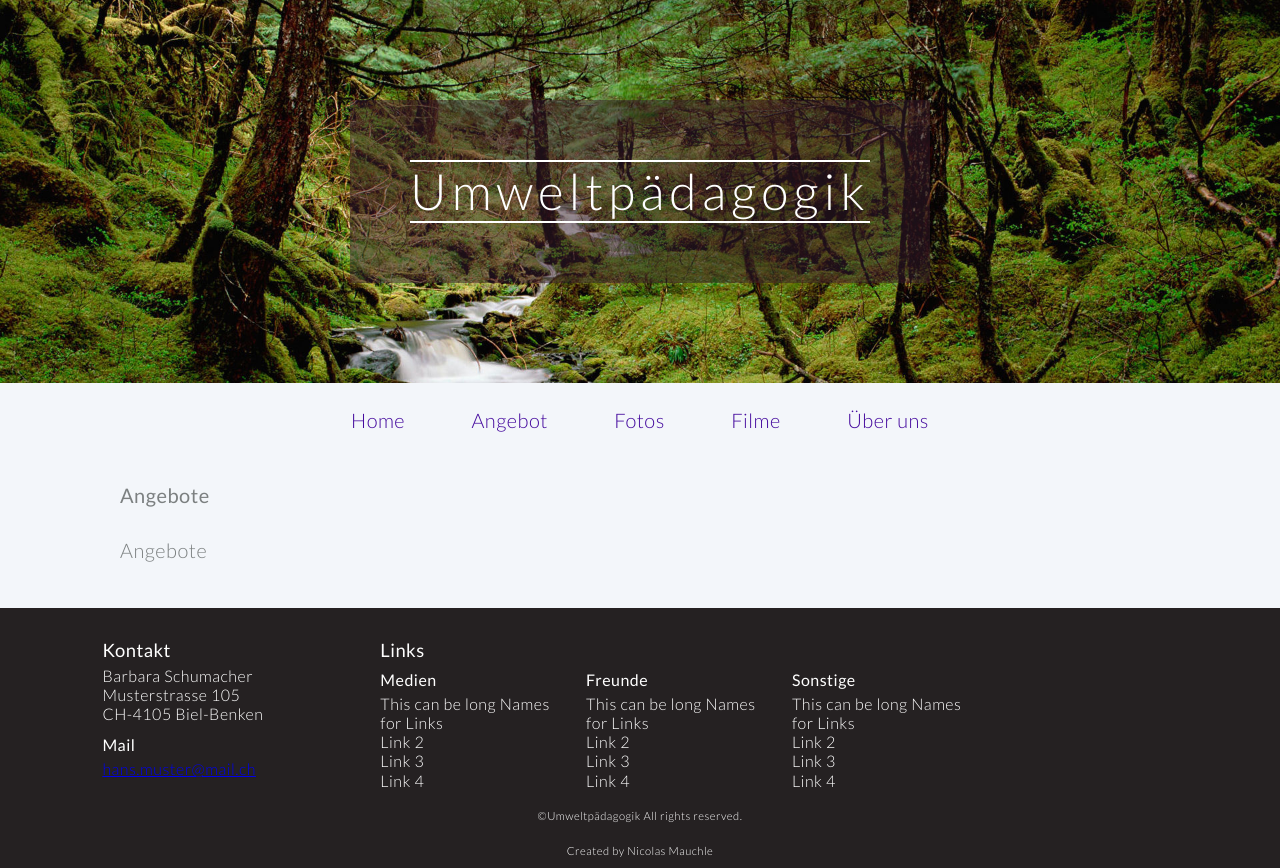
After one commit to bhzunami/umweltpaedagogik, a Rails app: page /offers in a window 1280 px wide. The commit adds this page. Run offline with Rails 7, Linux system fonts and the light colour scheme; style sheets or scripts are compiled from the project's sources; some libraries are stand-ins or nearby versions.

Commit message:
Complete footer

```diff
--- /dev/null
+++ b/app/assets/javascripts/startApp.js.coffee
@@ -0,0 +1,2 @@
+$(document).on "ready page:load", ->
+	new NavBarController()
--- a/app/assets/stylesheets/style.css.scss
+++ b/app/assets/stylesheets/style.css.scss
@@ -33,7 +33,6 @@ h1, h2, h3, h4, h5, h6 {
 	font-weight: 500;
 	line-height: 1.75em;
 	margin-bottom: 1em;
-	text-transform: uppercase;
 }
 
 h1 a, h2 a, h3 a, h4 a, h5 a, h6 a {
@@ -89,7 +88,7 @@ hr {
 	text-align: center;
 
 	.inner {
-		-moz-animation: reveal-banner 1s 0.25s ease-in-out;
+		-moz-animation: reveal-banner 1s 0.25s ease-in-out; /* which annimation, duration of animation, when start, wich option*/
 		-webkit-animation: reveal-banner 1s 0.25s ease-in-out;
 		-o-animation: reveal-banner 1s 0.25s ease-in-out;
 		-ms-animation: reveal-banner 1s 0.25s ease-in-out;
@@ -225,18 +224,29 @@ hr {
 			}
 
 #main {
-	padding: 1em 10em 2em 10em;
+	padding: 1em 6em 2em 6em;
 }
 
 #footer {
 	background: #252122;
 	color: #fff;
-	padding: 2em 0em 4em 0em;
-	text-align: center;
+	font-size: 0.8em;
+	p {
+		line-height: 1.2;
+		margin-bottom: 0.5em;
+	}
+	h3, h5 {
+		margin-bottom: 0;
+	}
 	.copyright {
-		font-size: 0.8em;
+		text-align: center;
+		font-size: 0.7em;
 		a {
 			color: inherit;
 		}
 	}
 }
+
+.space {
+	padding-left: 5em;
+}
--- a/app/controllers/static_pages_controller.rb
+++ b/app/controllers/static_pages_controller.rb
@@ -1,4 +1,16 @@
 class StaticPagesController < ApplicationController
   def home
   end
+
+  def offers
+  end
+
+  def aboutUs
+  end
+
+  def photos
+  end
+
+  def videos
+  end
 end
--- a/app/views/layouts/_footer.html.erb
+++ b/app/views/layouts/_footer.html.erb
@@ -1,4 +1,50 @@
 <footer id="footer">
-				<span class="copyright">&copy;All rights reserved Umweltpädagogik.<br /> Created by Nicolas Mauchle</span>
+	<div class="row">
+		<div class="row-content buffer">
+			<div class="column three">
+				<h3>Kontakt</h3>
+				<p>
+					Barbara Schumacher<br />
+					Musterstrasse 105<br />
+					CH-4105 Biel-Benken
+				</p>
+				<h5>Mail</h5>
+				<p><a href="#">hans.muster@mail.ch</a></p>
+			</div>
+			<div class="column nine last">
+				<h3>Links</h3>
+				<div class="column three">
+					<h5>Medien</h5>
+					<p>
+						This can be long Names for Links<br />
+						Link 2<br />
+						Link 3<br />
+						Link 4<br />
+					</p>
+				</div>
+				<div class="column three">
+					<h5>Freunde</h5>
+					<p>
+						This can be long Names for Links<br />
+						Link 2<br />
+						Link 3<br />
+						Link 4<br />
+					</p>
+				</div>
+				<div class="column three last">
+					<h5>Sonstige</h5>
+					<p>
+						This can be long Names for Links<br />
+						Link 2<br />
+						Link 3<br />
+						Link 4<br />
+					</p>
+				</div>
+			</div>
+		</div>
+	</div>
+	<div class="clear"></div>
 
-			</footer>
+	<div class="copyright">&copy;Umweltpädagogik All rights reserved.<br />
+		Created by Nicolas Mauchle</span>
+	</footer>
--- a/app/views/layouts/_header.html.erb
+++ b/app/views/layouts/_header.html.erb
@@ -7,14 +7,13 @@
 </section>
 
 <section id="header">
-<nav id="nav">
+ <nav id="nav">
   <ul>
-    <li class="current_page_item"><a href="#">Home</a></li>
-    <li><a href="">Angebot</a></li>
-    <li><a href="#">Fotos</a></li>
-    <li><a href="#">Film</a></li>
-    <li><a href="#">Über uns</a></li>
+    <li><%= link_to "Home", root_path() %></li>
+    <li><%= link_to "Angebot", offers_path() %></li>
+    <li><%= link_to "Fotos", photos_path()%></li>
+    <li><%= link_to "Filme", videos_path()%></li>
+    <li><%= link_to "Über uns", aboutUs_path()%></li>
   </ul>
 </nav>
-
 </section>
--- /dev/null
+++ b/app/views/static_pages/aboutUs.html.erb
@@ -0,0 +1,5 @@
+<article id="main">
+<h1>Über uns</h1>
+<p>
+Wer sind wir</p>
+</article>
--- /dev/null
+++ b/app/views/static_pages/offers.html.erb
@@ -0,0 +1,6 @@
+<article id="main">
+<h1>Angebote</h1>
+<p>
+	Angebote
+</p>
+</article>
--- /dev/null
+++ b/app/views/static_pages/photos.html.erb
@@ -0,0 +1,5 @@
+<article id="main">
+<h1>Fotos</h1>
+<p>
+Fotos...</p>
+</article>
--- /dev/null
+++ b/app/views/static_pages/videos.html.erb
@@ -0,0 +1,6 @@
+<article id="main">
+<h1>Videos</h1>
+<p>
+	Some Videos...
+</p>
+</article>
--- a/config/routes.rb
+++ b/config/routes.rb
@@ -1,5 +1,12 @@
 Umweltpaedagogik::Application.routes.draw do
-  get "static_pages/home"
+
+  # Static Pages
+  get "/offers", to: "static_pages#offers"
+  get "/photos", to: "static_pages#photos"
+  get "/videos", to: "static_pages#videos"
+  get "/aboutUs",to: "static_pages#aboutUs"
+
+
   # The priority is based upon order of creation: first created -> highest priority.
   # See how all your routes lay out with "rake routes".
 
```
Also changed, not shown: app/assets/javascripts/NavBarController.js.coffee (added, +14 -0 lines), app/assets/stylesheets/layers.min.css (added).
